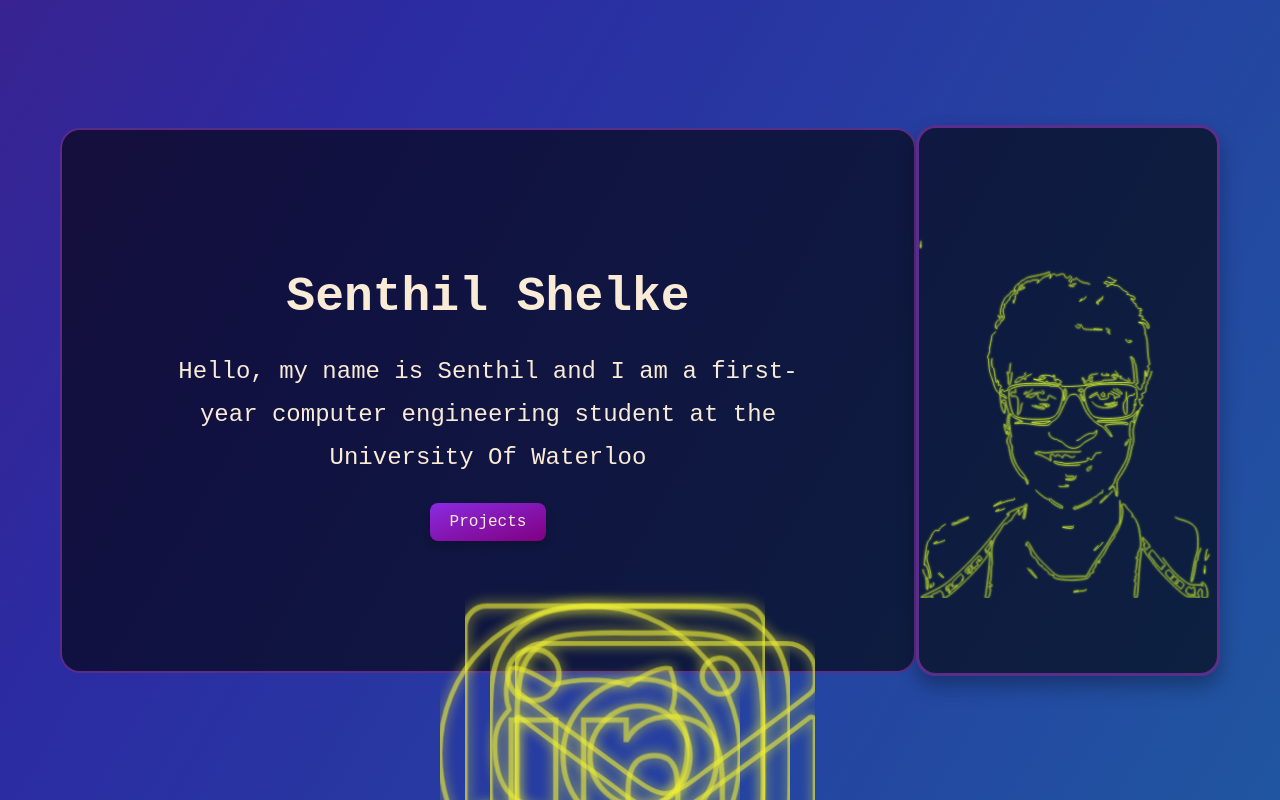
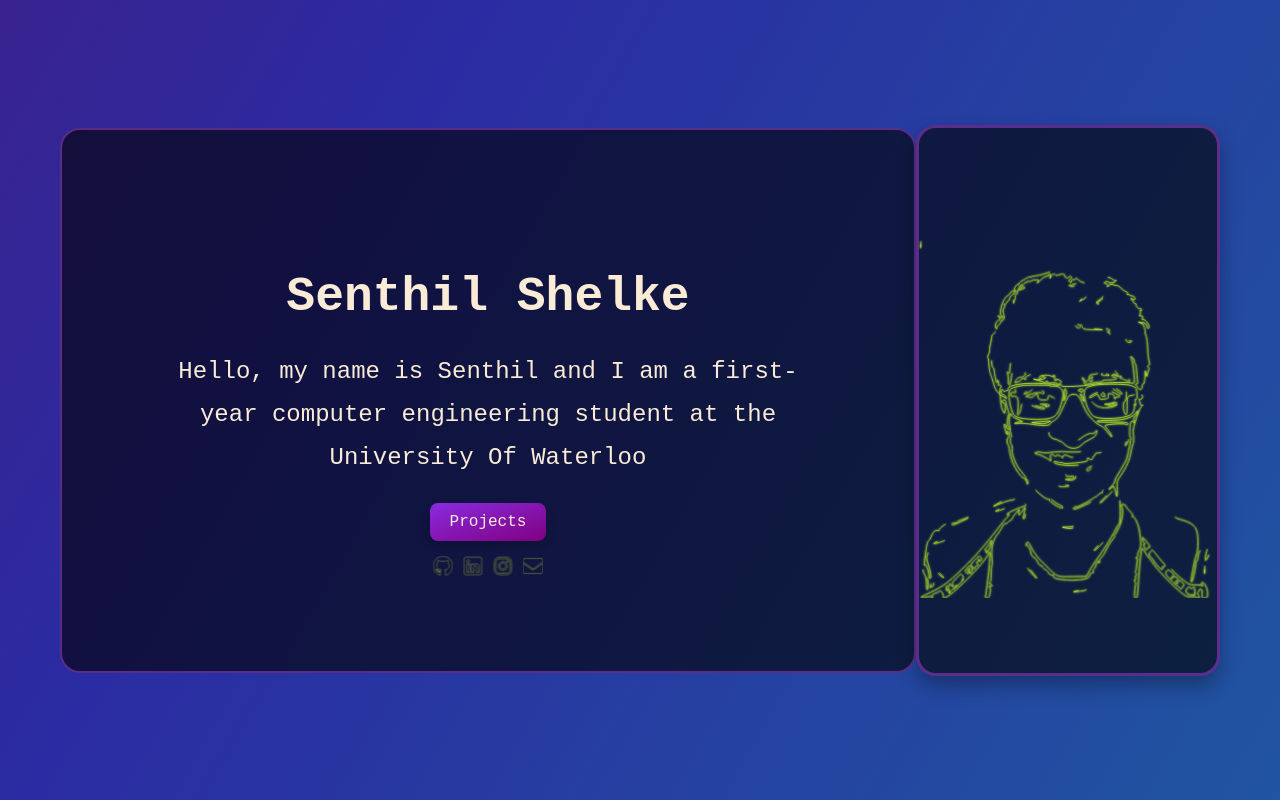
Before and after one commit to SenthilShelke/senthil-website, a React (Vite) app: page / in a window 1280 px wide. Shown: the top 800 px of the page. Built offline with nearby package versions, Linux system fonts and the light colour scheme.

Commit message:
updated icons

```diff
--- a/src/index.css
+++ b/src/index.css
@@ -291,16 +291,23 @@
 .social-icons {
   display: flex;
   justify-content: center;
-  gap: 5px;
+  gap: 10px;
   margin-top: 15px;
 }
 
 .social-icons a {
   color: antiquewhite;
-  font-size: 1rem; /* Tiny icon size */
-  width: 20px;
-  height: 20px;
+  width: 20px;  /* Explicit width */
+  height: 20px; /* Explicit height */
+  display: flex;
+  justify-content: center;
+  align-items: center;
   transition: transform 0.2s ease, color 0.2s ease;
+}
+
+.social-icons a svg {
+  width: 100%;   /* SVG takes up full width */
+  height: 100%;  /* SVG takes up full height */
 }
 
 .social-icons a:hover {
```
